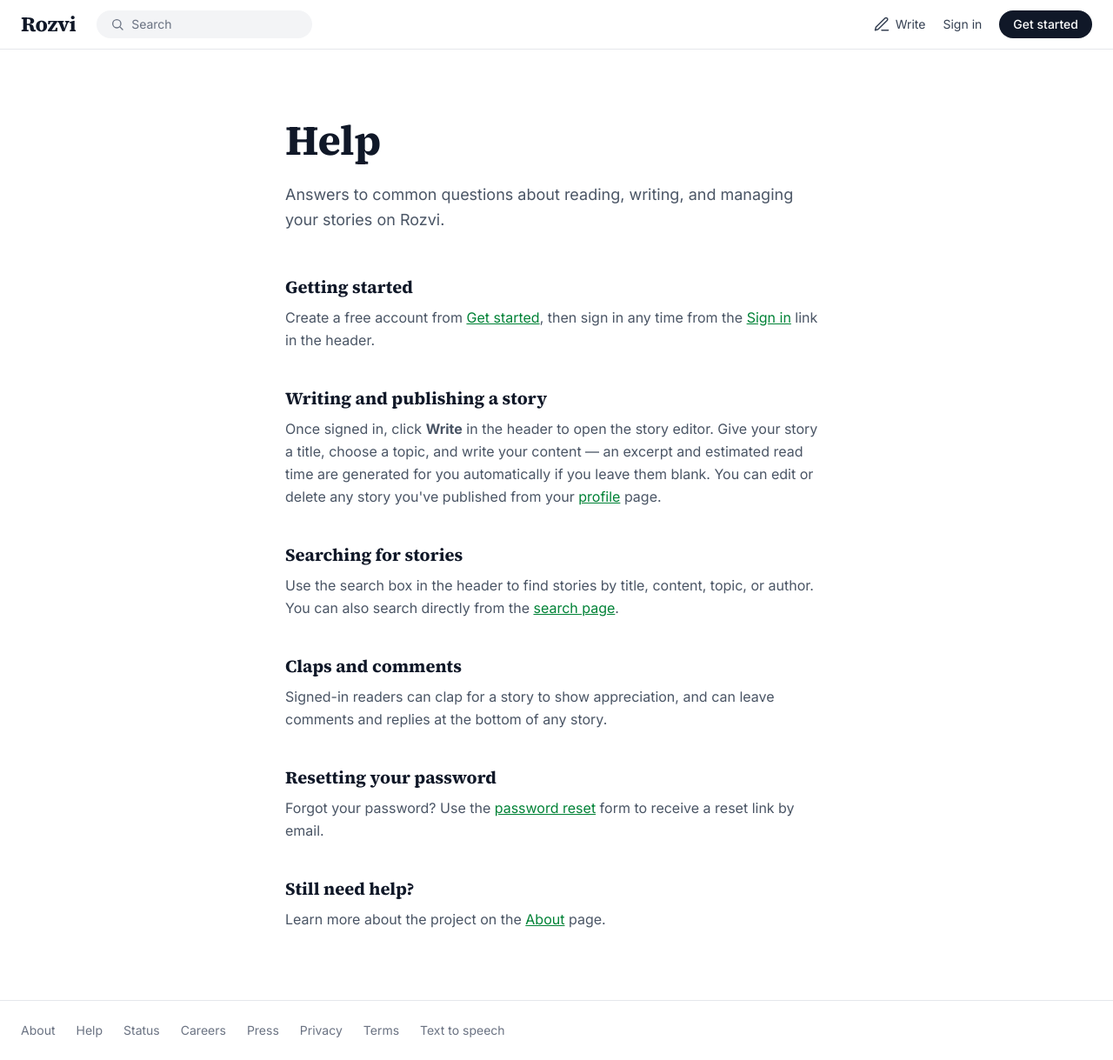
After one commit to iannyFARUE/rozvi, a Django app: page /help/ in a window 1280 px wide. The commit adds this page. Shown: the whole page at 87% size. Run offline with Django 5.2, Linux system fonts and the light colour scheme; style sheets or scripts are compiled from the project's sources.

Commit message:
added help

```diff
--- a/blog/templates/blog/base.html
+++ b/blog/templates/blog/base.html
@@ -118,7 +118,7 @@
       <div class="mx-auto max-w-[1336px] px-4 py-6 sm:px-6">
         <nav class="flex flex-wrap gap-x-6 gap-y-2 text-sm text-gray-500">
           <a href="{% url 'blog-about' %}" class="hover:text-gray-800 hover:underline">About</a>
-          <a href="#" class="hover:text-gray-800 hover:underline">Help</a>
+          <a href="{% url 'blog-help' %}" class="hover:text-gray-800 hover:underline">Help</a>
           <a href="#" class="hover:text-gray-800 hover:underline">Status</a>
           <a href="#" class="hover:text-gray-800 hover:underline">Careers</a>
           <a href="#" class="hover:text-gray-800 hover:underline">Press</a>
--- /dev/null
+++ b/blog/templates/blog/help.html
@@ -0,0 +1,69 @@
+{% extends 'blog/base.html' %}
+
+{% block title %}Help — Rozvi{% endblock %}
+
+{% block content %}
+  <div class="mx-auto max-w-2xl px-4 py-20 sm:px-6">
+    <h1 class="font-serif text-4xl font-bold text-gray-900 sm:text-5xl">Help</h1>
+    <p class="mt-6 text-lg leading-relaxed text-gray-600">
+      Answers to common questions about reading, writing, and managing your stories on Rozvi.
+    </p>
+
+    <div class="mt-12 space-y-10">
+      <section>
+        <h2 class="font-serif text-xl font-bold text-gray-900">Getting started</h2>
+        <p class="mt-2 leading-relaxed text-gray-600">
+          Create a free account from
+          <a href="{% url 'users-register' %}" class="text-green-700 underline hover:text-green-800">Get started</a>,
+          then sign in any time from the
+          <a href="{% url 'users-login' %}" class="text-green-700 underline hover:text-green-800">Sign in</a> link
+          in the header.
+        </p>
+      </section>
+
+      <section>
+        <h2 class="font-serif text-xl font-bold text-gray-900">Writing and publishing a story</h2>
+        <p class="mt-2 leading-relaxed text-gray-600">
+          Once signed in, click <strong>Write</strong> in the header to open the story editor. Give your story a
+          title, choose a topic, and write your content — an excerpt and estimated read time are generated for you
+          automatically if you leave them blank. You can edit or delete any story you've published from your
+          <a href="{% url 'users-profile' %}" class="text-green-700 underline hover:text-green-800">profile</a> page.
+        </p>
+      </section>
+
+      <section>
+        <h2 class="font-serif text-xl font-bold text-gray-900">Searching for stories</h2>
+        <p class="mt-2 leading-relaxed text-gray-600">
+          Use the search box in the header to find stories by title, content, topic, or author. You can also
+          search directly from the
+          <a href="{% url 'blog-search' %}" class="text-green-700 underline hover:text-green-800">search page</a>.
+        </p>
+      </section>
+
+      <section>
+        <h2 class="font-serif text-xl font-bold text-gray-900">Claps and comments</h2>
+        <p class="mt-2 leading-relaxed text-gray-600">
+          Signed-in readers can clap for a story to show appreciation, and can leave comments and replies at the
+          bottom of any story.
+        </p>
+      </section>
+
+      <section>
+        <h2 class="font-serif text-xl font-bold text-gray-900">Resetting your password</h2>
+        <p class="mt-2 leading-relaxed text-gray-600">
+          Forgot your password? Use the
+          <a href="{% url 'password_reset' %}" class="text-green-700 underline hover:text-green-800">password reset</a>
+          form to receive a reset link by email.
+        </p>
+      </section>
+
+      <section>
+        <h2 class="font-serif text-xl font-bold text-gray-900">Still need help?</h2>
+        <p class="mt-2 leading-relaxed text-gray-600">
+          Learn more about the project on the
+          <a href="{% url 'blog-about' %}" class="text-green-700 underline hover:text-green-800">About</a> page.
+        </p>
+      </section>
+    </div>
+  </div>
+{% endblock %}
--- a/blog/urls.py
+++ b/blog/urls.py
@@ -4,6 +4,7 @@ from . import views
 urlpatterns = [
     path('', views.home, name='blog-home'),
     path('about/', views.about, name='blog-about'),
+    path('help/', views.help_center, name='blog-help'),
     path('search/', views.search, name='blog-search'),
     path('posts/new/', views.post_create, name='blog-post-create'),
     path('posts/<int:pk>/edit/', views.post_update, name='blog-post-edit'),
--- a/blog/views.py
+++ b/blog/views.py
@@ -68,6 +68,10 @@ def search(request):
 
 def about(request):
     return render(request, 'blog/about.html')
+
+
+def help_center(request):
+    return render(request, 'blog/help.html')
 
 
 def post_detail(request, slug):
```
